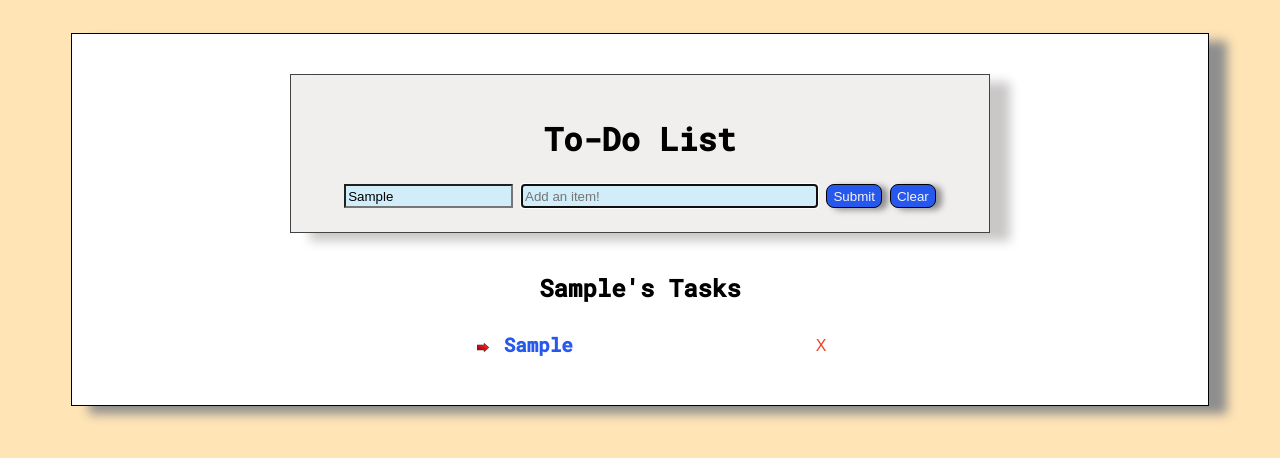
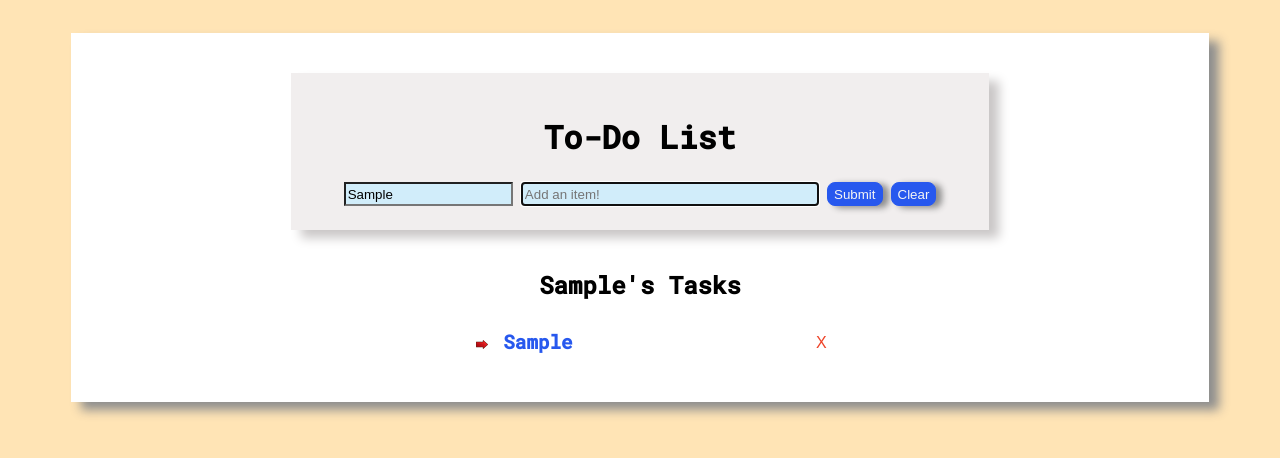
Before and after one commit to dkthedeveloper/to-do-list, a plain HTML site: page index.html in a window 1280 px wide. Both pictures are taken after typing "Sample", "Sample" into the empty fields and a click on the button "Submit". Drawn offline with Linux system fonts and the light colour scheme; a web font is replaced by a local one.

Commit message:
Got rid of borders on main and form sections, and changed hover color on task list items

```diff
--- a/code.js
+++ b/code.js
@@ -1,71 +1,47 @@
-let submitButton = document.getElementById("submit")
-let clearButton = document.getElementById("clear")
-let list = document.getElementById("tasklist")
-let nameInput = document.getElementById("name")
-let taskInput = document.getElementById("task")
-let listHeader = document.getElementById("listhead")
-let userName = ""
-let task = ""
-let form = document.getElementById("form")
-let taskList = []
-let items = 0
-//list.innerHTML = ""
-
-
-
-
+let submitButton = document.getElementById("submit");
+let clearButton = document.getElementById("clear");
+let list = document.getElementById("tasklist");
+let nameInput = document.getElementById("name");
+let taskInput = document.getElementById("task");
+let listHeader = document.getElementById("listhead");
+let userName = "";
+let task = "";
+let form = document.getElementById("form");
+let taskList = [];
+let items = 0;
 
 submitButton.addEventListener("click", handleSubmit);
 clearButton.addEventListener("click", clearForm);
 
+function handleSubmit(event) {
+  event.preventDefault();
+  if (taskInput.value === "" || nameInput.value === "") {
+    alert("This cannot be empty");
+    return false;
+  } else if (taskInput.value.length > 12) {
+    alert("Please limit task to 12 characters");
+    return false;
+  } else {
+    userName = nameInput.value;
+    task = taskInput.value;
+    taskList.push(task);
+    listHeader.innerHTML = `${userName}'s Tasks`;
+    let li = document.createElement("li");
+    li.innerHTML = `${taskList[items]}<button onclick="this.parentNode.remove()" id="done">X</button></li>`;
+    list.appendChild(li);
 
+    items++;
 
-
-
-
-
-function handleSubmit (event)  {
-    event.preventDefault();
-    if (taskInput.value === "" || nameInput.value === "") {
-        alert('This cannot be empty')
-        return false;
-     }  else if (taskInput.value.length > 12) {
-        alert('Please limit task to 12 characters');
-        return false
-     }
-    else    {
-    userName = nameInput.value
-    task = taskInput.value
-    taskList.push(task)
-    listHeader.innerHTML = `${userName}'s Tasks`
-    let li = document.createElement("li")
-    li.innerHTML = `${taskList[items]}<button onclick="this.parentNode.remove()" id="done">X</button></li>`;
-    list.appendChild(li)
-    //let deleteTask = document.getElementById("done")
-    //deleteTask.addEventListener("click", deleteChild)
-    //taskList.forEach((o, items) => o.id = items);
-
-    items++
-
-    taskInput.value = taskInput.defaultValue
-    taskInput.focus()
-}
+    taskInput.value = taskInput.defaultValue;
+    taskInput.focus();
+  }
 }
 
-function clearForm ()   {
-    list.innerHTML = ""
-    items = null
+function clearForm() {
+  list.innerHTML = "";
+  items = null;
 }
 
-
-
-function deleteChild (e) {
-    //e.target.parentNode.remove()
-    //let item = document.getElementById(nameInput.)
-    list.removeChild(list.lastElementChild)
+function deleteChild(e) {
+  list.removeChild(list.lastElementChild);
 }
-
-
-/*
-onclick="deleteChild()"
-*/
--- a/style.css
+++ b/style.css
@@ -19,9 +19,9 @@ main    {
     margin: 2% 5%;
     padding: 20px;
     padding-bottom: 40px;
-    border: 1px solid black;
+    /*border: 1px solid black;*/
     font-family: 'Roboto Mono', monospace;
-    box-shadow: 18px 8px 10px rgb(142, 142, 142);
+    box-shadow: 10px 8px 10px rgb(142, 142, 142);
 
 }
 
@@ -30,21 +30,20 @@ form    {
     display: flex;
     flex-direction: column;
     align-items: center;
-   /* flex-grow: 2; */
     margin-bottom: 70px;
     background: rgb(241, 238, 238);
     width: 60%;
     margin: 20px 20%;
     padding: 20px;
-    border: 1px solid rgb(67, 67, 67);
-    box-shadow: 20px 8px 10px rgb(202, 199, 199);
+    /*border: 1px solid rgb(67, 67, 67);*/
+    box-shadow: 10px 8px 10px rgb(202, 199, 199);
     flex-shrink: .2;
 }
 
 form button {
     background-color: rgb(39, 88, 238);
     color: whitesmoke;
-    border: .5px solid black;
+    border: .1px solid rgb(39, 88, 238);
     border-radius: 8px;
     box-shadow: 6px 2px 6px rgb(142, 142, 142);
 }
@@ -129,7 +128,7 @@ li:first-child {
   }
 
   li:hover {
-    background: rgb(215, 255, 82);
+    background: rgb(255, 252, 82);
     /*box-shadow: 10px 8px 10px rgb(117, 143, 102);*/
     font-size: 1.3rem;
     text-shadow: 4px 10px 10px rgb(45, 120, 145);
```
